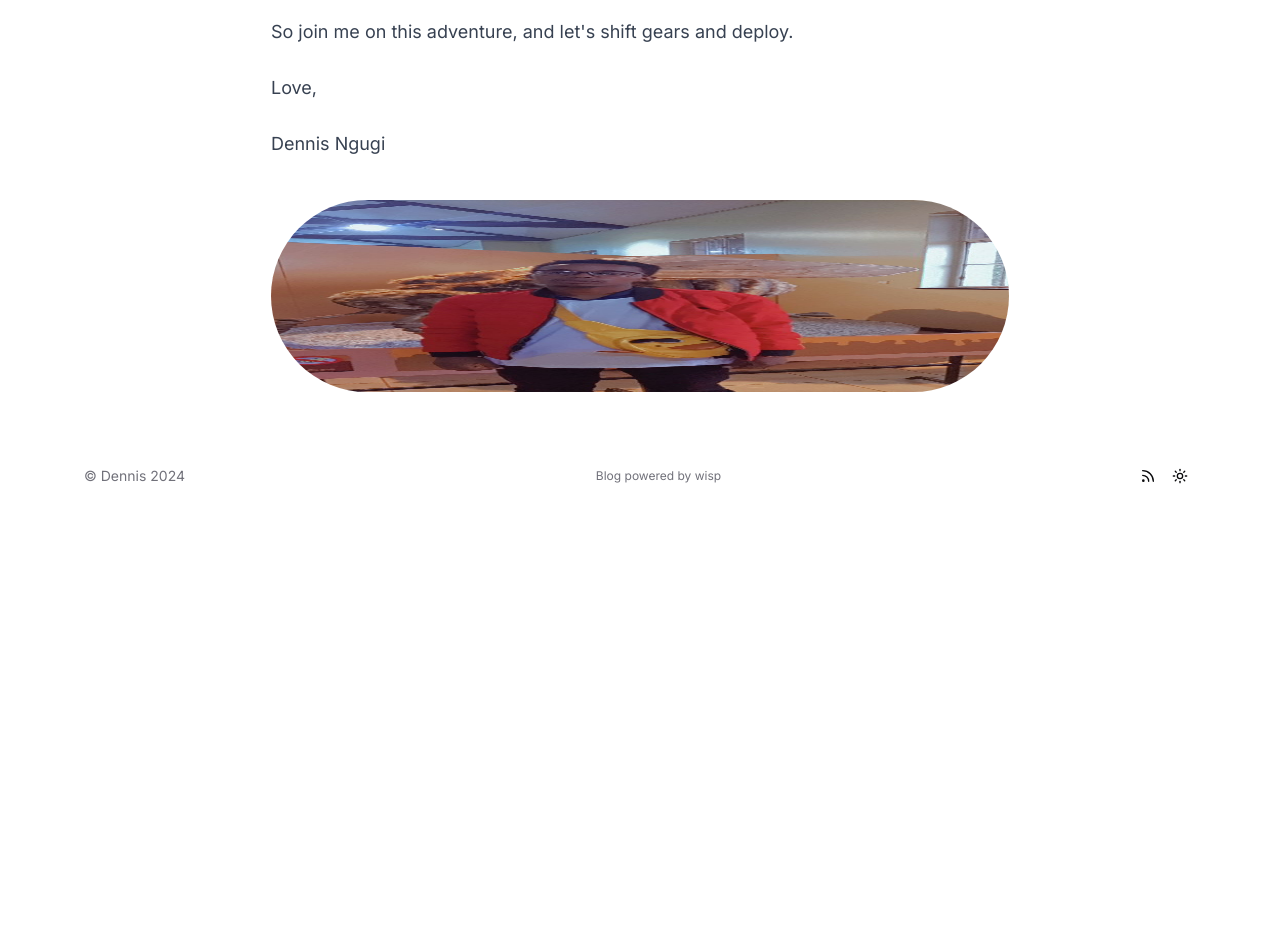
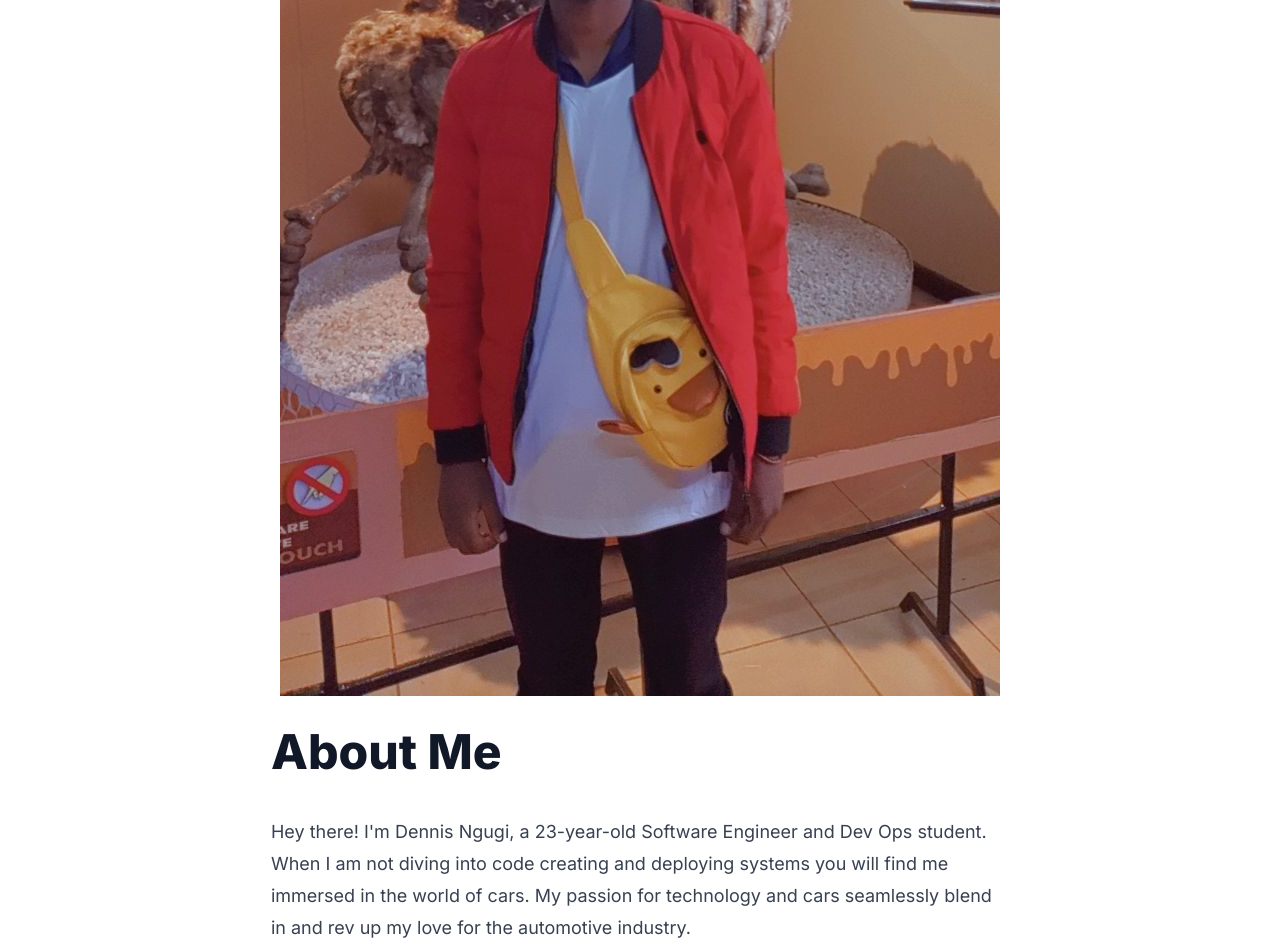
Before and after one commit to DennisN7/14-blog-server-components, a Next.js app: page /about in a window 1280 px wide. Shown: the part 820-1772 px from the top of the page. Before the commit the page ends 1364 px from the top, so only its background shows below. Built offline with nearby package versions, Linux system fonts and the light colour scheme; no server answers.

Commit message:
Update page.tsx

```diff
--- a/src/app/about/page.tsx
+++ b/src/app/about/page.tsx
@@ -6,7 +6,7 @@ import Markdown from "react-markdown";
 
 const content = `# About Me
 
-Heyy there! I'm Dennis Ngugi, a 23-year-old Software Engineer and Dev Ops student. When I am not diving into code creating and deploying systems you will find me immersed in the world of cars. My passion for technology and cars seamlessly blend in and rev up my love for the automotive industry.
+Hey there! I'm Dennis Ngugi, a 23-year-old Software Engineer and Dev Ops student. When I am not diving into code creating and deploying systems you will find me immersed in the world of cars. My passion for technology and cars seamlessly blend in and rev up my love for the automotive industry.
 
 Cars are more than just machines, they are a fusion of engineering, art and raw emotions and whether it is the thrill of the roar of an engine or a perfectly executed deployment, I am always on the lookout for what's next.
 
@@ -43,14 +43,17 @@ const Page = async () => {
     <div className="container mx-auto px-5">
       <Header />
       <div className="prose lg:prose-lg dark:prose-invert m-auto mt-20 mb-10 blog-content">
-        <Markdown>{content}</Markdown>
-        <div className="mt-10">
+        {/* Image at the top */}
+        <div className="flex justify-center">
           <img
             src="/images/profile-picture.jpg"
             alt="Dennis Ngugi"
-            className="rounded-full w-48 h-48 mx-auto"
+            className="w-full max-w-[720px] h-auto"
           />
         </div>
+
+        {/* Markdown content below the image */}
+        <Markdown>{content}</Markdown>
       </div>
       <Footer />
     </div>
```
